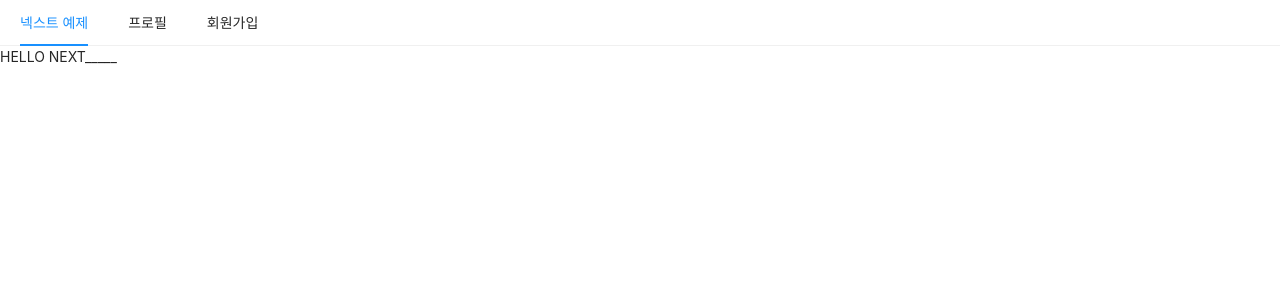
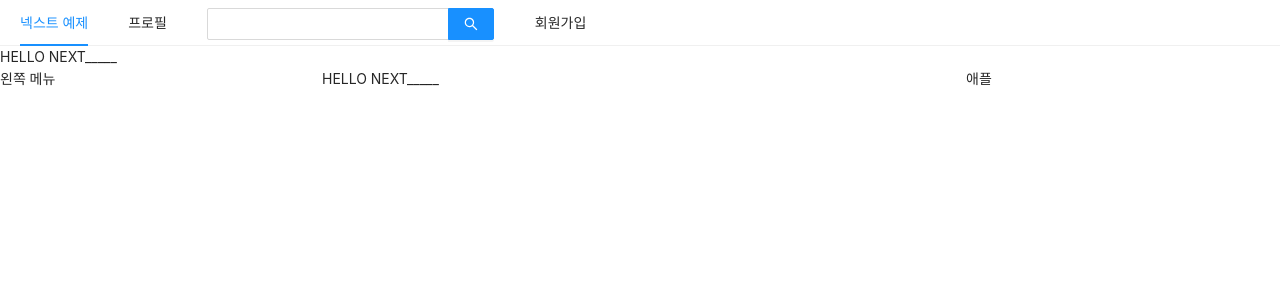
Before and after one commit to geonhwiii/next-ex, a Next.js app: page / in a window 1280 px wide. Shown: the top 300 px of the page. Built offline with nearby package versions, Linux system fonts and the light colour scheme.

Commit message:
인풋 및 Row, Col 레이아웃 추가

```diff
--- a/components/AppLayout.js
+++ b/components/AppLayout.js
@@ -1,7 +1,7 @@
 import React from "react";
 import PropTypes from "prop-types";
 import Link from "next/link";
-import { Menu } from "antd";
+import { Menu, Input, Row, Col } from "antd";
 
 const AppLayout = ({ children }) => {
   return (
@@ -18,12 +18,29 @@ const AppLayout = ({ children }) => {
           </Link>
         </Menu.Item>
         <Menu.Item>
+          <Input.Search enterButton style={{ verticalAlign: "middle" }} />
+        </Menu.Item>
+        <Menu.Item>
           <Link href="/signup">
             <a>회원가입</a>
           </Link>
         </Menu.Item>
       </Menu>
       {children}
+      <Row gutter={8}>
+        <Col xs={24} md={6}>
+          왼쪽 메뉴
+        </Col>
+        <Col xs={24} md={12}>
+          {children}
+        </Col>
+        <Col xs={24} md={6}>
+          애플
+          {/* <a href="https://apple.kr" target="_blank" ref="noreferrer noopener">
+            애플
+          </a> */}
+        </Col>
+      </Row>
     </div>
   );
 };
```
